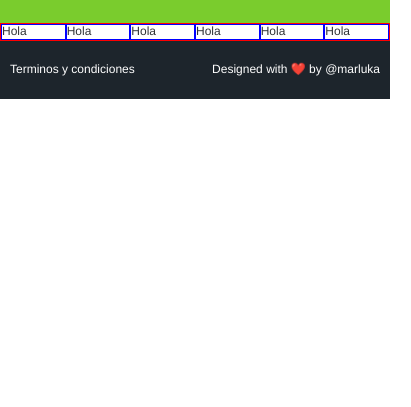
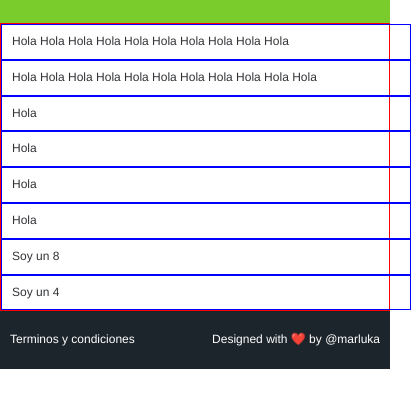
Before and after one commit to marluka/Curso-HTM-CSS, a plain HTML site: page producto.html in a window 390 px wide. Shown: the part 57-464 px from the top of the page, 411 px wide, since content can reach past the window. Drawn offline with Linux system fonts and the light colour scheme.

Commit message:
Clase 27: Completando el Sistema de Grillas

```diff
--- a/css/grid.css
+++ b/css/grid.css
@@ -58,3 +58,39 @@
   border: 1px solid blue;
   width: calc(100% / 12 * 12);
 }
+
+.col-1,
+.col-2,
+.col-3,
+.col-4,
+.col-5,
+.col-6,
+.col-7,
+.col-8,
+.col-9,
+.col-10,
+.col-11,
+.col-12 {
+  padding: 10px;
+}
+
+@media (max-width: 900px) {
+  .col-1,
+  .col-2,
+  .col-3,
+  .col-4,
+  .col-5,
+  .col-6,
+  .col-7,
+  .col-8,
+  .col-9,
+  .col-10,
+  .col-11,
+  .col-12 {
+    width: 100%;
+  }
+
+  .row {
+    display: inherit;
+  }
+}
--- a/producto.html
+++ b/producto.html
@@ -26,12 +26,20 @@
 
     <div class="container">
       <div class="row">
+        <div class="col-2">
+          Hola Hola Hola Hola Hola Hola Hola Hola Hola Hola
+        </div>
+        <div class="col-2">
+          Hola Hola Hola Hola Hola Hola Hola Hola Hola Hola Hola
+        </div>
         <div class="col-2">Hola</div>
         <div class="col-2">Hola</div>
         <div class="col-2">Hola</div>
         <div class="col-2">Hola</div>
-        <div class="col-2">Hola</div>
-        <div class="col-2">Hola</div>
+      </div>
+      <div class="row">
+        <div class="col-8">Soy un 8</div>
+        <div class="col-4">Soy un 4</div>
       </div>
     </div>
 
```
